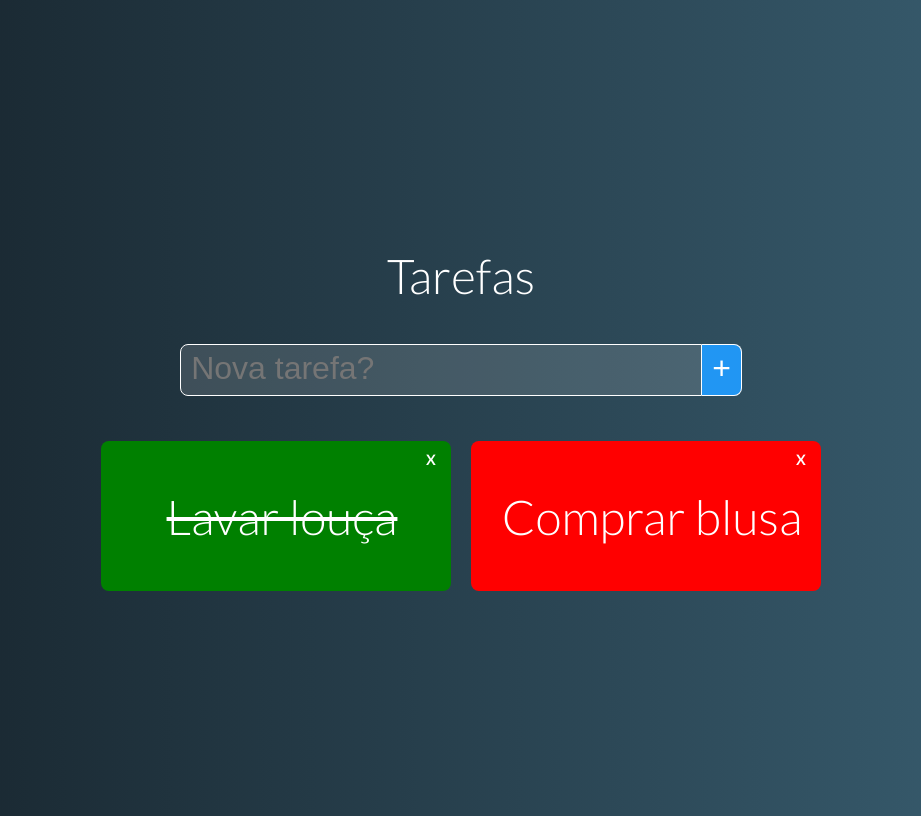
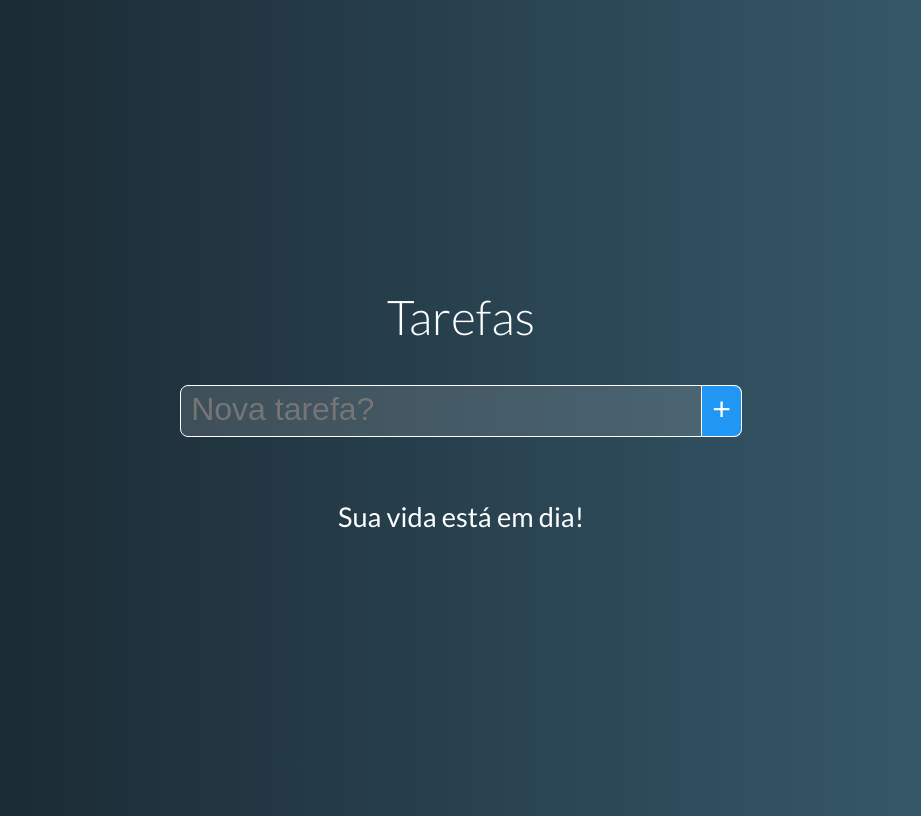
Before and after one commit to franciscojml/curso-vue, a Vue app in the folder projeto-02-tarefas/: page / in a window 1280 px wide. Shown: the whole page, without its empty margins (179-1100 px from the left). Built offline with nearby package versions, Linux system fonts and the light colour scheme.

Commit message:
componentes-taskstatechange

```diff
--- a/projeto-02-tarefas/src/App.vue
+++ b/projeto-02-tarefas/src/App.vue
@@ -2,7 +2,7 @@
 	<div id="app">
 		<h1>Tarefas</h1>
 		<NewTask @taskAdded="addTask"/>
-		<TaskGrid :tasks="tasks" @taskDeleted="deleteTask" />
+		<TaskGrid :tasks="tasks" @taskDeleted="deleteTask" @taskStateChange="toogleTaskState"/>
 	</div>
 </template>
 
@@ -15,8 +15,6 @@ export default {
 	data() {
 		return {
 			tasks: [
-				{name: 'Lavar louça', pending: false},
-				{name: 'Comprar blusa', pending: true}
 			]
 		}
 	},
@@ -33,6 +31,9 @@ export default {
 		},
 		deleteTask(i){
 			this.tasks.splice(i, 1)
+		},
+		toogleTaskState(i){
+			this.tasks[i].pending = !this.tasks[i].pending
 		}
 	},
 }
--- a/projeto-02-tarefas/src/components/Task.vue
+++ b/projeto-02-tarefas/src/components/Task.vue
@@ -1,6 +1,6 @@
 <template>
-  <div class="task" :class="stateClass">
-    <span class="close" @click="$emit('taskDeleted', task)">X</span>
+  <div class="task" :class="stateClass" @click="$emit('taskStateChange', task)">
+    <span class="close" @click.stop="$emit('taskDeleted', task)">X</span>
     <div>{{task.name}}</div>
   </div>
 </template>
--- a/projeto-02-tarefas/src/components/TaskGrid.vue
+++ b/projeto-02-tarefas/src/components/TaskGrid.vue
@@ -1,7 +1,7 @@
 <template>
     <div class="task-grid">
         <template v-if="tasks.length">
-            <Task v-for="(task, i) in tasks" :key="task.name" :task="task" @taskDeleted="$emit('taskDeleted', i)"/>
+            <Task v-for="(task, i) in tasks" :key="task.name" :task="task" @taskDeleted="$emit('taskDeleted', i)" @taskStateChange="$emit('taskStateChange', i)"/>
         </template>
         <p v-else class="no-task">Sua vida está em dia!</p>
     </div>
```
